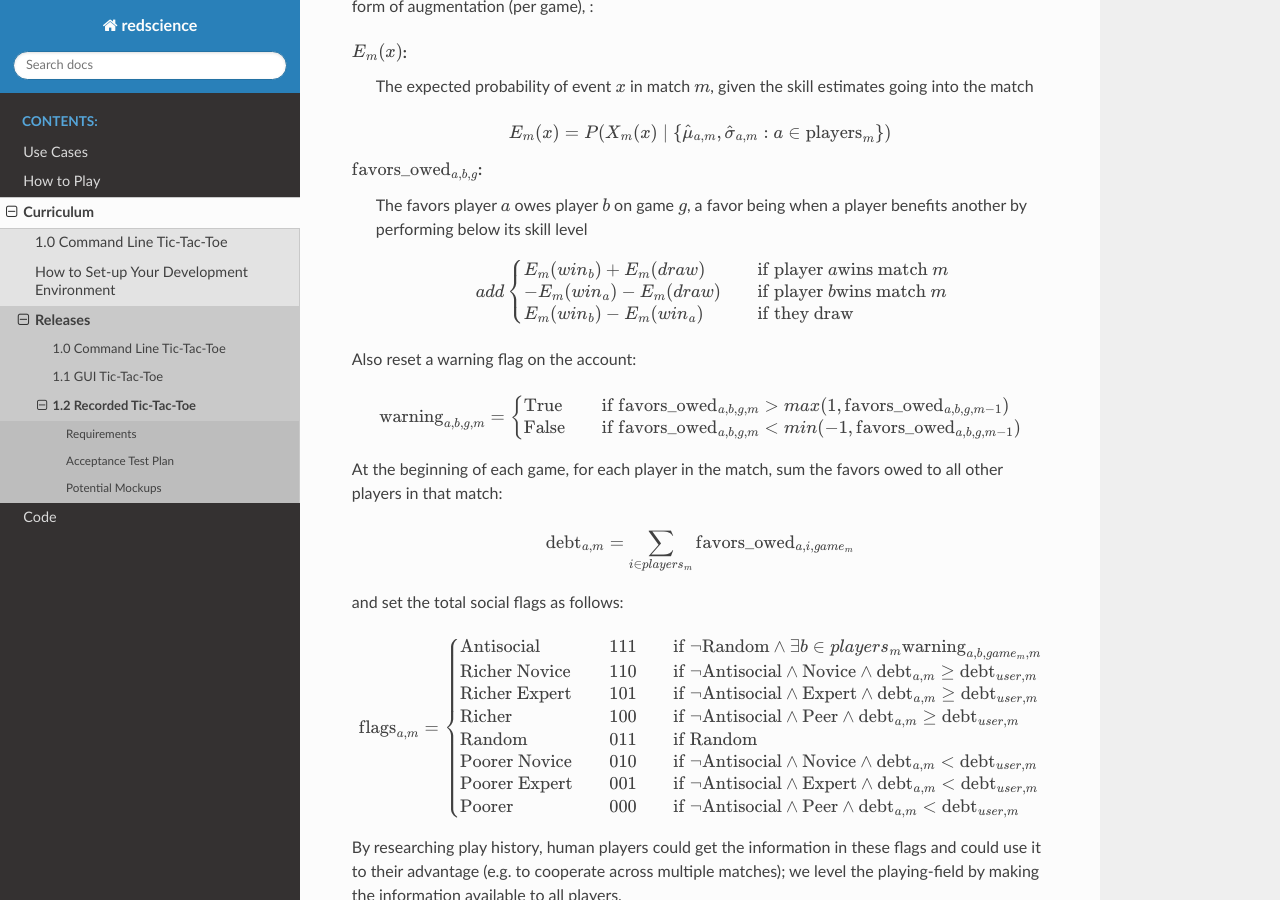
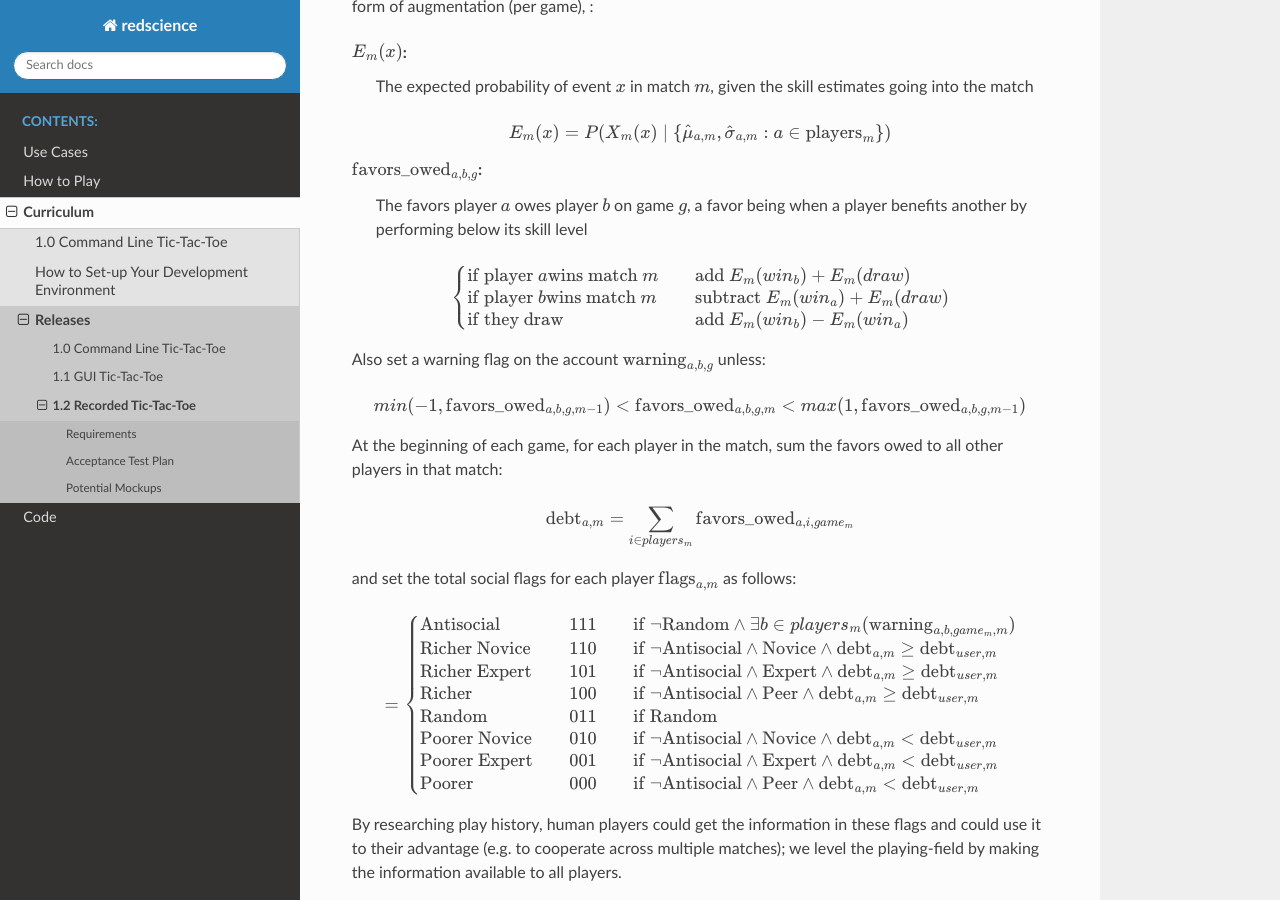
Before and after one commit to ChrisSantosLang/redscience, a Sphinx documentation site: the page built from docs/source/releases/recorded.rst, in a window 1280 px wide and 900 px high, scrolled down 1607 px. Built offline with Sphinx 7.4.7 and the Read the Docs theme 2.0.0, drawn with Linux system fonts in a browser that asks for light colours; pages that are not in the unit, such as notebooks, are missing from menus.

Commit message:
Update recorded.rst

```diff
--- a/docs/source/releases/recorded.rst
+++ b/docs/source/releases/recorded.rst
@@ -110,24 +110,19 @@ game), :
   :math:`g`, a favor being when a player benefits another by performing
   below its skill level
 
-  .. math::
-   add
-    \begin{cases}
-      E_m(win_b) + E_m(draw)   & \quad \text{if player } a \text{wins match } m\\
-      -E_m(win_a) - E_m(draw)   & \quad \text{if player } b \text{wins match } m\\
-      E_m(win_b) - E_m(win_a)   & \quad \text{if they draw}
-    \end{cases}
+.. math::
+  \begin{cases}
+    \text{if player } a \text{wins match } m    & \quad \text{add } E_m(win_b) + E_m(draw)\\
+    \text{if player } b \text{wins match } m    & \quad \text{subtract } E_m(win_a) + E_m(draw)\\
+    \text{if they draw}    & \quad \text{add } E_m(win_b) - E_m(win_a)
+  \end{cases}
 
-Also reset a warning flag on the account:
+Also set a warning flag on the account :math:`\text{warning}_{a, b, g}` unless:
 
 .. math::
-   \text{warning}_{a, b, g, m} =
-    \begin{cases}
-      \text{True}   & \quad \text{if } \text{favors_owed}_{a, b, g, m}
-      > max(1, \text{favors_owed}_{a, b, g, m-1})\\
-      \text{False}  & \quad \text{if }\text{favors_owed}_{a, b, g, m}
-      < min(-1, \text{favors_owed}_{a, b, g, m-1})
-    \end{cases}
+   min(-1, \text{favors_owed}_{a, b, g, m-1})
+   < \text{favors_owed}_{a, b, g, m}
+   < max(1, \text{favors_owed}_{a, b, g, m-1})
 
 At the beginning of each game, for each player in the match, sum the
 favors owed to all other players in that match:
@@ -139,12 +134,12 @@ favors owed to all other players in that match:
        }}
        \text{favors_owed}_{a, i, game_m}
 
-and set the total social flags as follows:
+and set the total social flags for each player :math:`\text{flags}_{a, m}` as follows:
 
 .. math::
-   \text{flags}_{a, m} =
+   =
     \begin{cases}
-      \text{Antisocial}      & \quad  111 & \quad\text{if } \neg \text{Random} \land \exists b \in players_m \text{warning}_{a, b, game_m, m}\\
+      \text{Antisocial}      & \quad  111 & \quad\text{if } \neg \text{Random} \land \exists b \in players_m (\text{warning}_{a, b, game_m, m})\\
       \text{Richer Novice}   & \quad  110 & \quad\text{if } \neg \text{Antisocial} \land \text{Novice} \land \text{debt}_{a, m} \ge \text{debt}_{user, m}\\
       \text{Richer Expert}   & \quad  101 & \quad\text{if } \neg \text{Antisocial} \land \text{Expert} \land \text{debt}_{a, m} \ge \text{debt}_{user, m}\\
       \text{Richer}          & \quad  100 & \quad\text{if } \neg \text{Antisocial} \land \text{Peer} \land \text{debt}_{a, m} \ge \text{debt}_{user, m}\\
```
